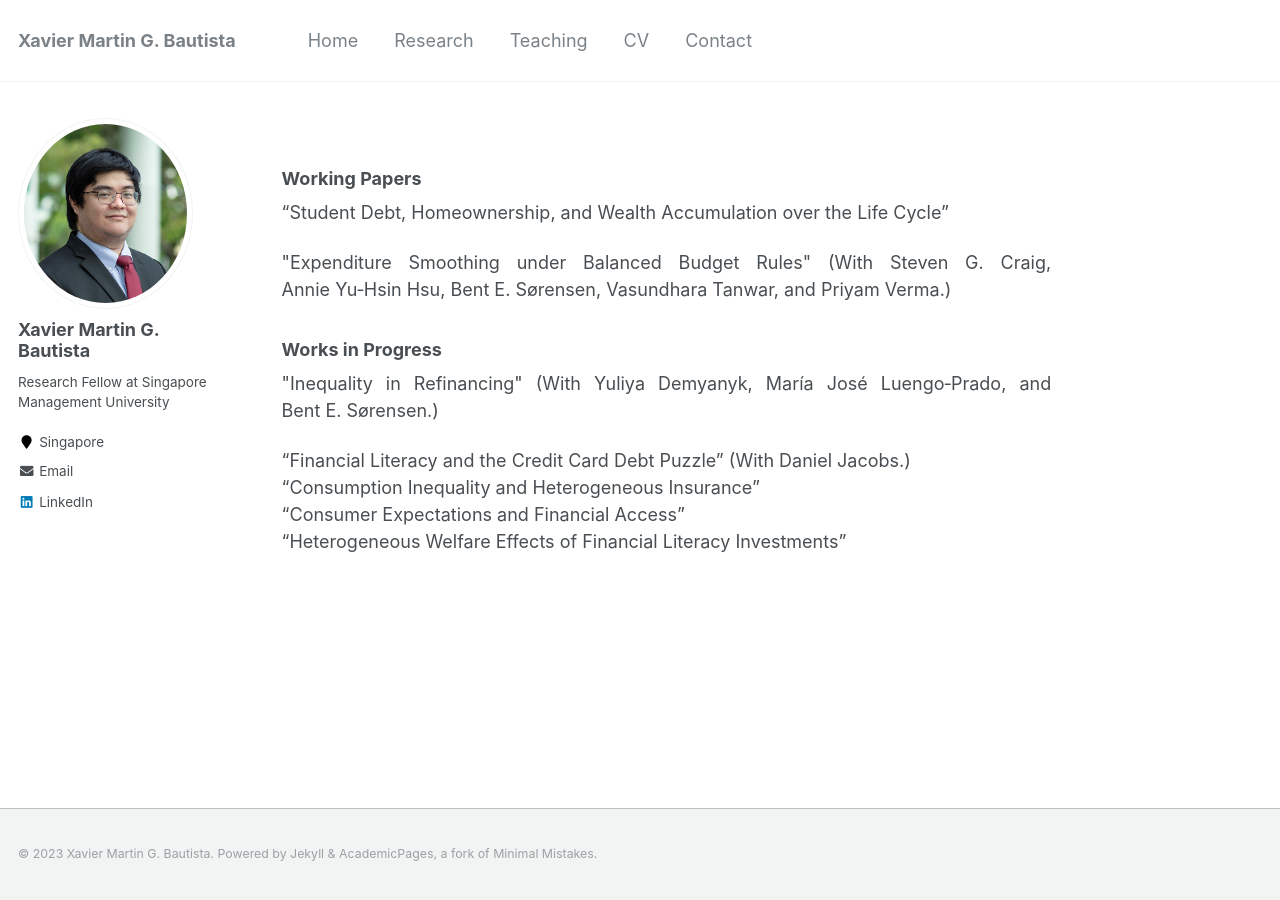
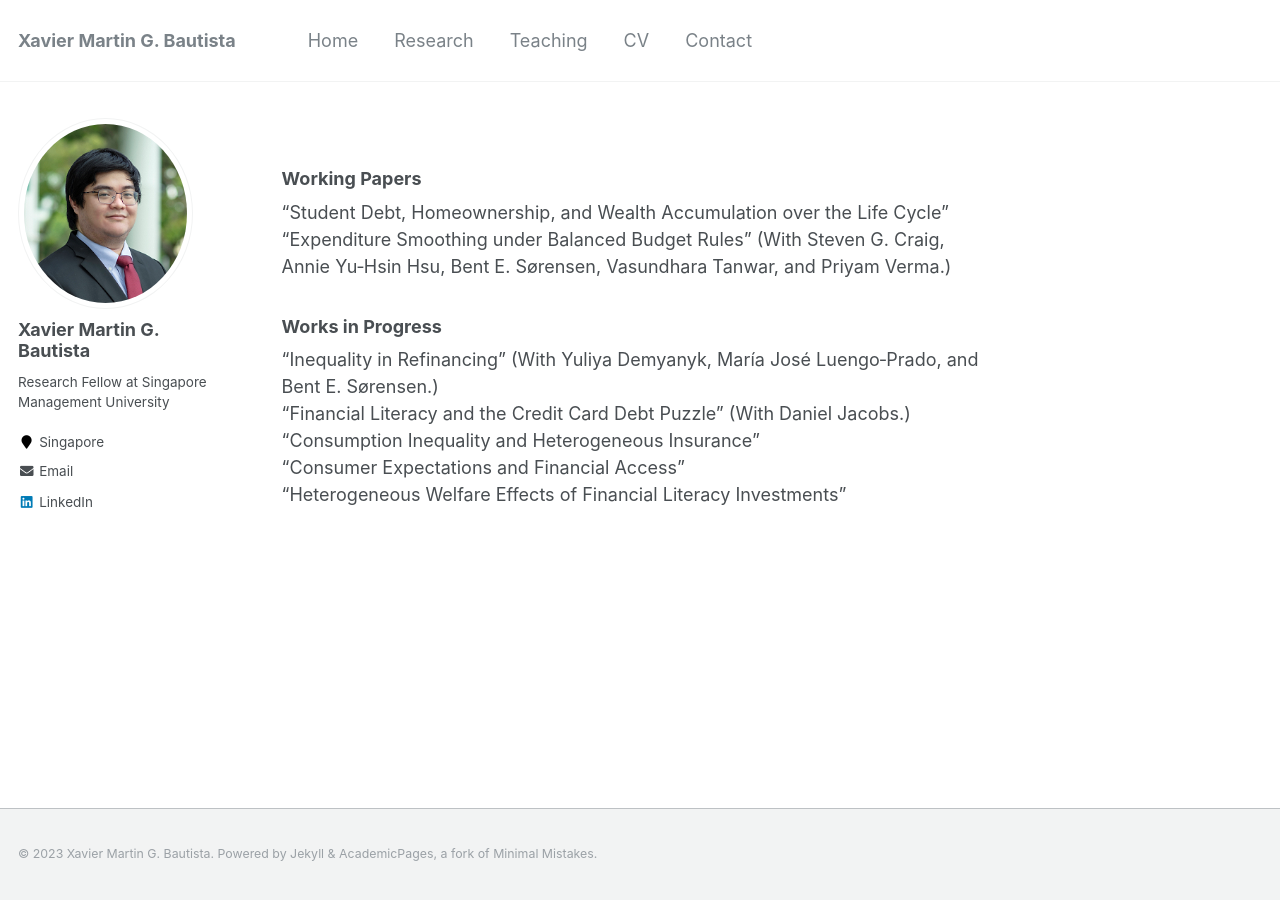
Before and after one commit to xmgbautista/xmgbautista.github.io, a Jekyll site: the page built from _pages/research.md, in a window 1280 px wide. Built offline with Jekyll 4.4.1, drawn with Linux system fonts in a browser that asks for light colours.

Commit message:
Update research.md

```diff
--- a/_pages/research.md
+++ b/_pages/research.md
@@ -8,15 +8,12 @@
 ### Working Papers
 
 "Student Debt, Homeownership, and Wealth Accumulation over the Life Cycle" <br>
-<p style='text-align: justify;'>"Expenditure Smoothing under Balanced Budget Rules"
-(With Steven&nbsp;G.&nbsp;Craig, Annie&nbsp;Yu&#8209;Hsin&nbsp;Hsu, Bent&nbsp;E.&nbsp;S&oslash;rensen,
-Vasundhara&nbsp;Tanwar, and Priyam&nbsp;Verma.) </p>
+"Expenditure Smoothing under Balanced Budget Rules" (With Steven&nbsp;G.&nbsp;Craig, Annie&nbsp;Yu&#8209;Hsin&nbsp;Hsu, Bent&nbsp;E.&nbsp;S&oslash;rensen, Vasundhara&nbsp;Tanwar, and Priyam&nbsp;Verma.)
 
 ### Works in Progress
 
-<p style='text-align: justify;'>"Inequality in Refinancing" (With Yuliya&nbsp;Demyanyk,
-Mar&iacute;a&nbsp;Jos&eacute;&nbsp;Luengo&#8209;Prado, and Bent&nbsp;E.&nbsp;S&oslash;rensen.) </p>
+"Inequality in Refinancing" (With Yuliya&nbsp;Demyanyk, Mar&iacute;a&nbsp;Jos&eacute;&nbsp;Luengo&#8209;Prado, and Bent&nbsp;E.&nbsp;S&oslash;rensen.) <br>
 "Financial Literacy and the Credit Card Debt Puzzle" (With Daniel&nbsp;Jacobs.) <br>
 "Consumption Inequality and Heterogeneous Insurance" <br>
 "Consumer Expectations and Financial Access" <br>
-"Heterogeneous Welfare Effects of Financial Literacy Investments" <br>
+"Heterogeneous Welfare Effects of Financial Literacy Investments"
```
